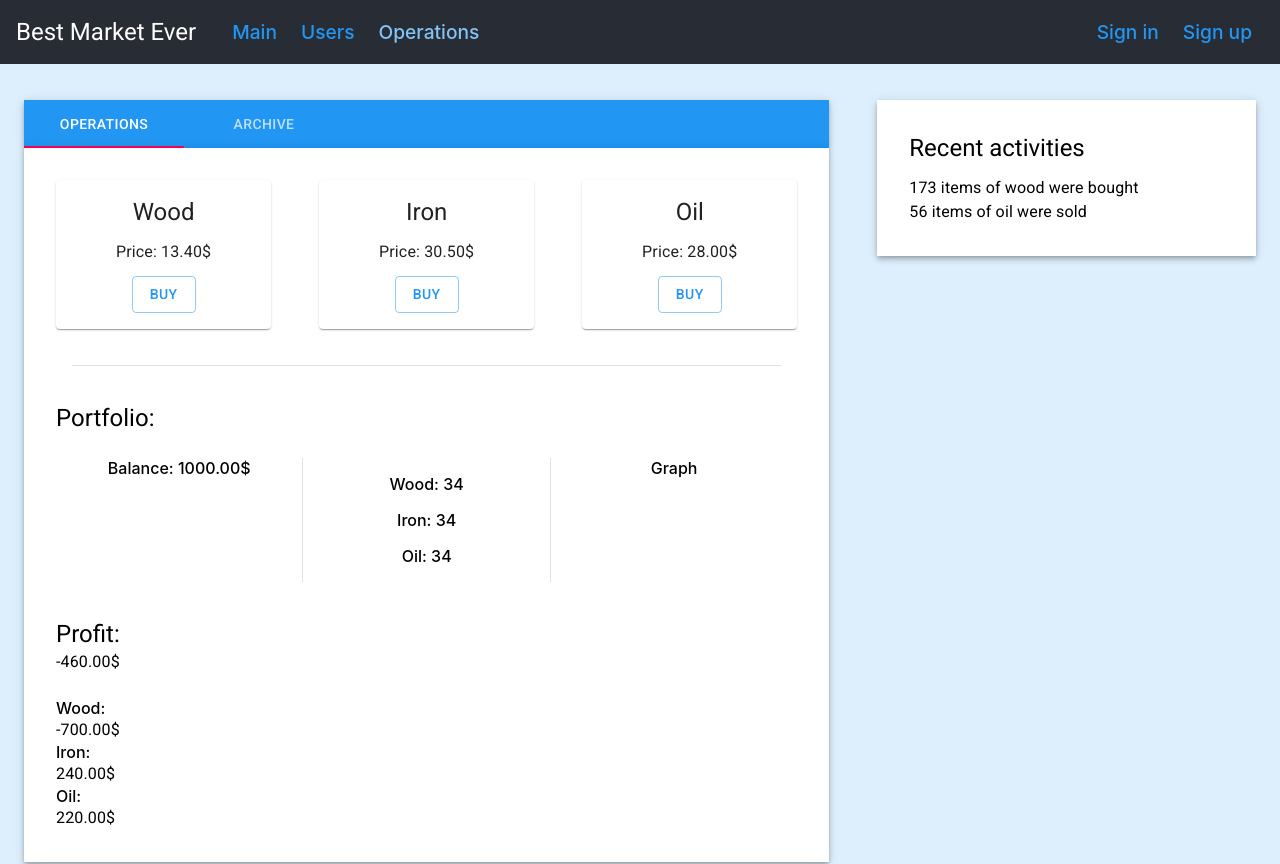
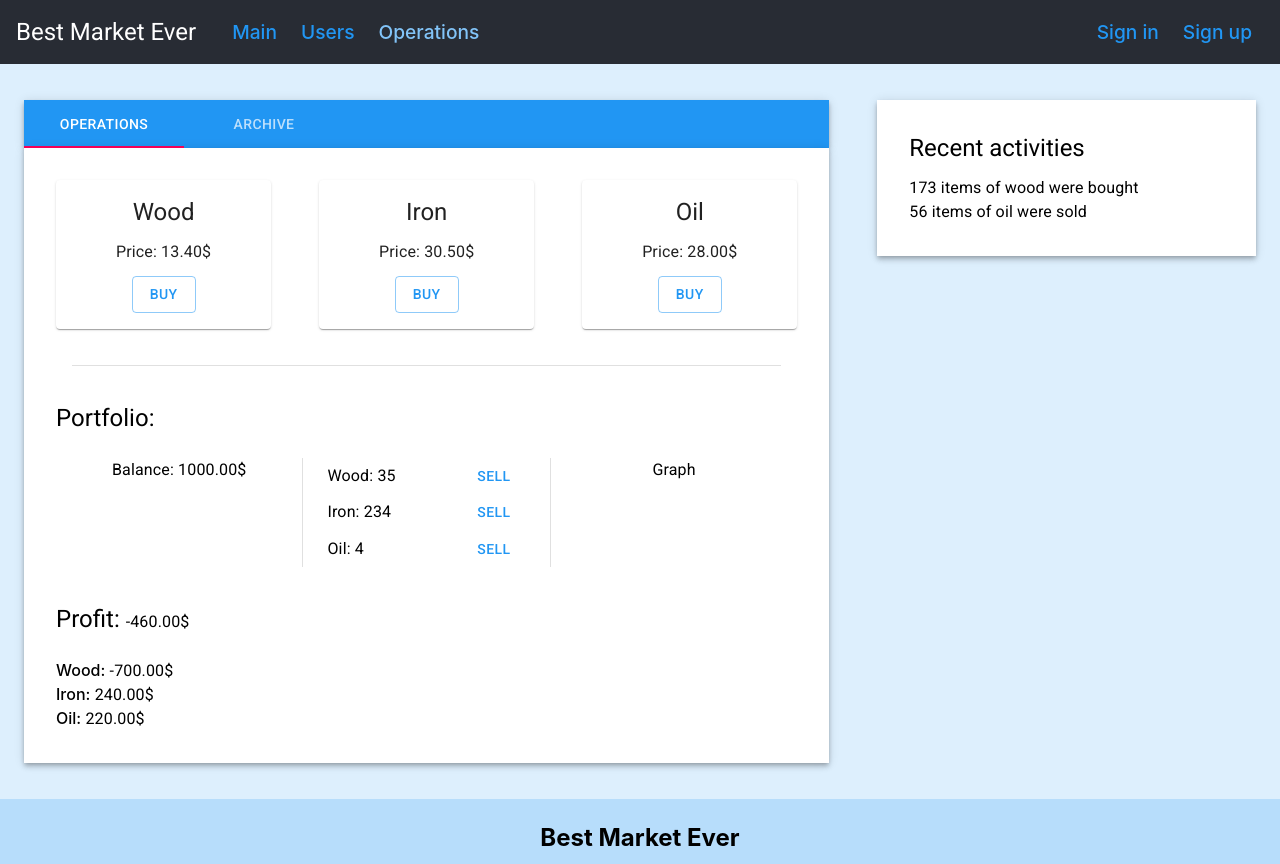
Before and after one commit to MaksimKazak/best-market-ever, a React (Create React App) app in the folder client/: page /operations in a window 1280 px wide. Shown: the top 864 px of the page. Built offline with nearby package versions, Linux system fonts and the light colour scheme.

Commit message:
Improve view of operations on all screens

```diff
--- a/client/src/assets/styles/App.sass
+++ b/client/src/assets/styles/App.sass
@@ -16,6 +16,7 @@ $black-color: #000000
 @import "helpers/space-bottom"
 @import "helpers/space-top"
 @import "helpers/text-left"
+@import "helpers/inline"
 
 .App
   text-align: center
--- a/client/src/assets/styles/Operations.sass
+++ b/client/src/assets/styles/Operations.sass
@@ -1,6 +1,5 @@
-//.tab
-//  color: $white-color
-//  text-decoration: none
-//
-//.tab-active
-//  //border-bottom: 2px solid $secondary-color
+.portfolio-quantity
+  display: flex
+  justify-content: space-between
+  align-items: center
+  padding: 0 24px
--- /dev/null
+++ b/client/src/assets/styles/helpers/inline.sass
@@ -0,0 +1,2 @@
+.inline
+  display: inline
--- a/client/src/components/elements/Operations.js
+++ b/client/src/components/elements/Operations.js
@@ -5,26 +5,27 @@ import Paper from '@material-ui/core/Paper'
 import Button from '@material-ui/core/Button'
 import Typography from '@material-ui/core/Typography'
 import Divider from '@material-ui/core/Divider'
+import Hidden from '@material-ui/core/Hidden'
 
 function Operations() {
   return (
     <div>
-      <Grid container spacing={6} className='space-bottom'>
-        <Grid item xs={4}>
+      <Grid container spacing={6} justify='center' className='space-bottom'>
+        <Grid item xs={12} sm={6} md={4}>
           <Paper className='box box-small-spacing'>
             <Typography variant='h5' className='space-bottom'>Wood</Typography>
             <Typography className='space-bottom'>Price: 13.40$</Typography>
             <Button variant='outlined' color='primary'>Buy</Button>
           </Paper>
         </Grid>
-        <Grid item xs={4}>
+        <Grid item xs={12} sm={6} md={4}>
           <Paper className='box box-small-spacing'>
             <Typography variant='h5' className='space-bottom'>Iron</Typography>
             <Typography className='space-bottom'>Price: 30.50$</Typography>
             <Button variant='outlined' color='primary'>Buy</Button>
           </Paper>
         </Grid>
-        <Grid item xs={4}>
+        <Grid item xs={12} sm={6} md={4}>
           <Paper className='box box-small-spacing'>
             <Typography variant='h5' className='space-bottom'>Oil</Typography>
             <Typography className='space-bottom'>Price: 28.00$</Typography>
@@ -36,28 +37,33 @@ function Operations() {
       <Grid className='space-top-large'>
         <Typography variant='h5' className='text-left'>Portfolio:</Typography>
         <Grid container className='space-top-middle'>
-          <Grid item xs>
-            Balance: 1000.00$
+          <Grid item xs={12} sm>
+            <Typography>Balance: 1000.00$</Typography>
           </Grid>
-          <div className='divider' />
-          <Grid item xs>
-            <p>Wood: 34</p>
-            <p>Iron: 34</p>
-            <p>Oil: 34</p>
+          <Hidden smDown>
+            <div className='divider' />
+          </Hidden>
+          <Grid item xs={12} sm>
+            <Typography className='portfolio-quantity'>Wood: 35 <Button color='primary'>sell</Button></Typography>
+            <Typography className='portfolio-quantity'>Iron: 234 <Button color='primary'>sell</Button></Typography>
+            <Typography className='portfolio-quantity'>Oil: 4 <Button color='primary'>sell</Button></Typography>
           </Grid>
-          <div className='divider' />
-          <Grid item xs>
-            Graph
+          <Hidden smDown>
+            <div className='divider' />
+          </Hidden>
+          <Grid item xs={12} sm>
+            <Typography>Graph</Typography>
           </Grid>
         </Grid>
       </Grid>
       <Grid className='space-top-large'>
-        <Typography variant='h5' className='text-left'>Profit:</Typography>
-        <Typography className='text-left'>-460.00$</Typography>
+        <Typography variant='h5' className='text-left'>
+          Profit: <Typography className='text-left inline'>-460.00$</Typography>
+        </Typography>
         <div className='space-top-middle text-left'>
-          <div>Wood: <Typography className='text-left'>-700.00$</Typography></div>
-          <div>Iron: <Typography className='text-left'>240.00$</Typography></div>
-          <div>Oil: <Typography className='text-left'>220.00$</Typography></div>
+          <div>Wood: <Typography className='text-left inline'>-700.00$</Typography></div>
+          <div>Iron: <Typography className='text-left inline'>240.00$</Typography></div>
+          <div>Oil: <Typography className='text-left inline'>220.00$</Typography></div>
         </div>
       </Grid>
     </div>
--- a/client/src/components/pages/Operations.js
+++ b/client/src/components/pages/Operations.js
@@ -18,7 +18,7 @@ function Operations() {
              render={
                ({ location }) => (
                  <Grid container spacing={6}>
-                   <Grid item xs={8}>
+                   <Grid item xs={12} md={8}>
                      <AppBar position="static">
                        <Tabs value={location.pathname} >
                          <Tab label="Operations" value='/operations' component={Link} to='/operations' />
@@ -36,7 +36,7 @@ function Operations() {
                        </Switch>
                      </Box>
                    </Grid>
-                   <Grid item xs={4}>
+                   <Grid item xs={12} md={4}>
                      <RecentActivities />
                    </Grid>
                  </Grid>
```
